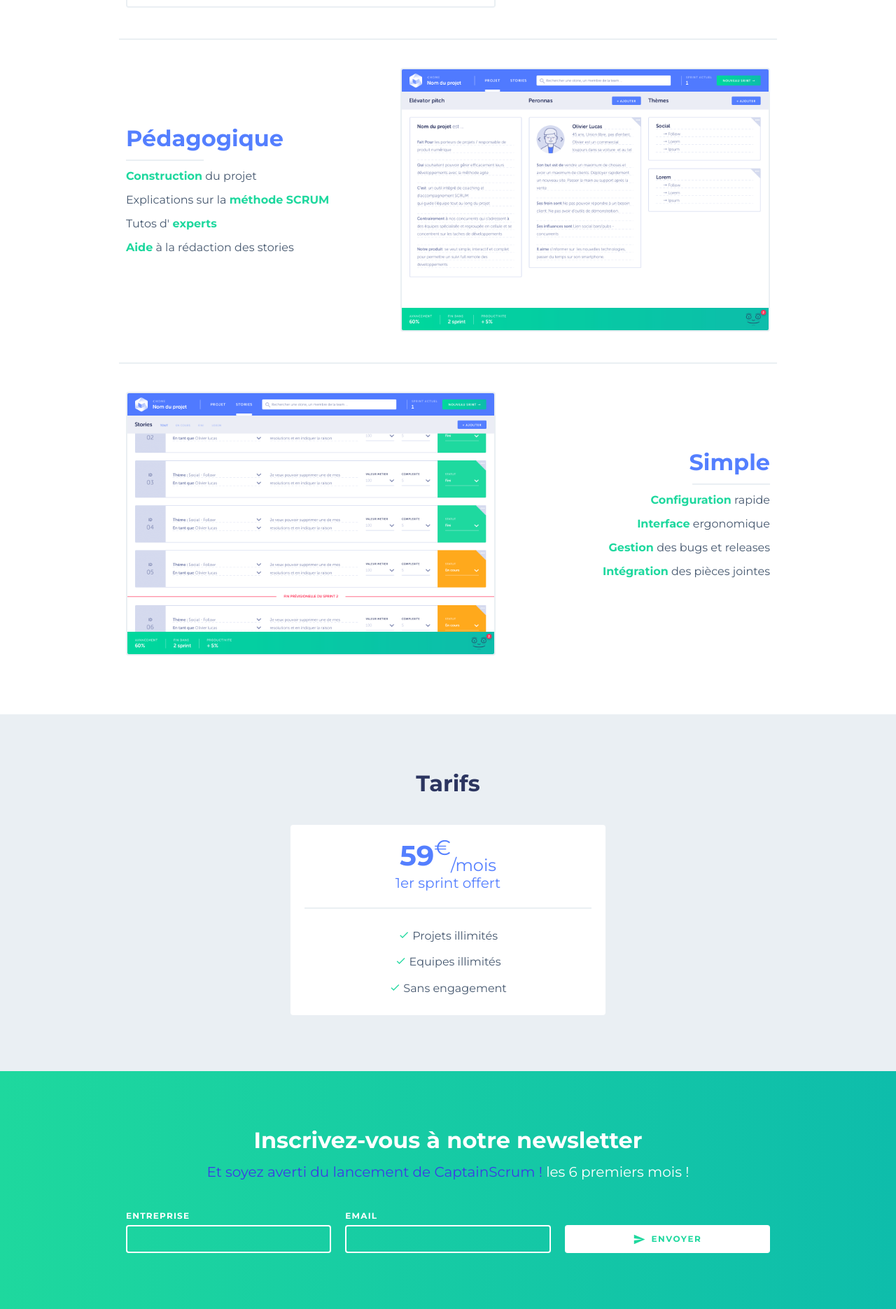
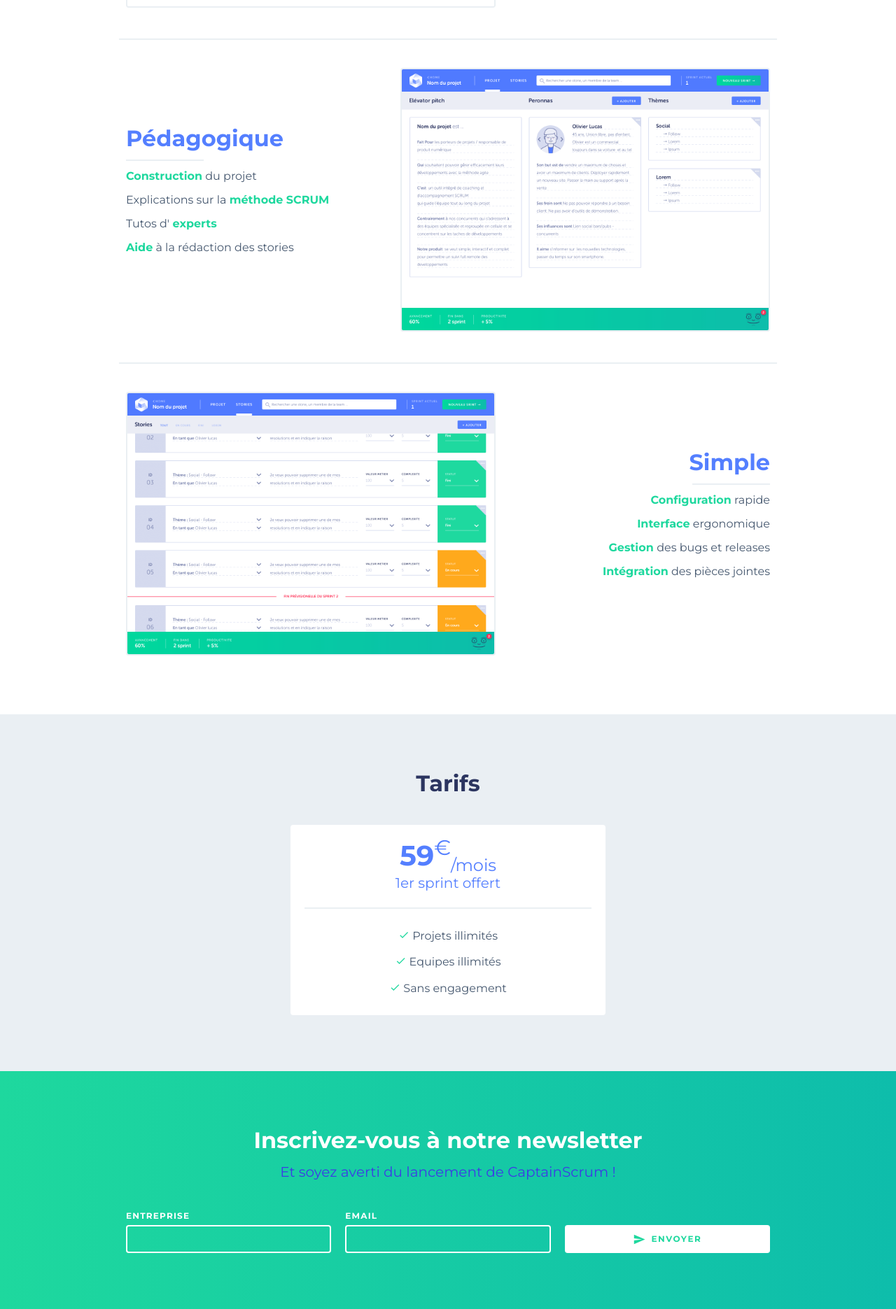
Before and after one commit to captainscrum/captainscrum.github.io, a Jekyll site: the page index.html, which Jekyll copies as it is, in a window 1280 px wide. Shown: the part 1688-3559 px from the top of the page at 70% size. Built offline with Jekyll 4.4.1, drawn with Linux system fonts in a browser that asks for light colours; nearby versions of some CDN libraries; some web fonts are replaced; a script that is not in the unit is left out.

```diff
--- a/index.html
+++ b/index.html
@@ -192,7 +192,7 @@
       <div class="container ptl pb">
         <div class="center-xs">
           <h2 class="light mbs"> Inscrivez-vous à notre newsletter</h2>
-          <p class="p--large light"><span class="secondary"> Et soyez averti du lancement de CaptainScrum !</span> les 6 premiers mois !</p>
+          <p class="p--large light"><span class="secondary"> Et soyez averti du lancement de CaptainScrum !</span></p>
         </div>
 
         <form class="row mtl bottom-xs" id="form" onsubmit="register(); return false;">
```
